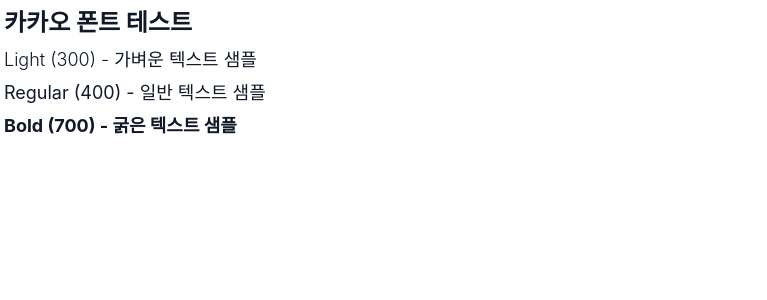
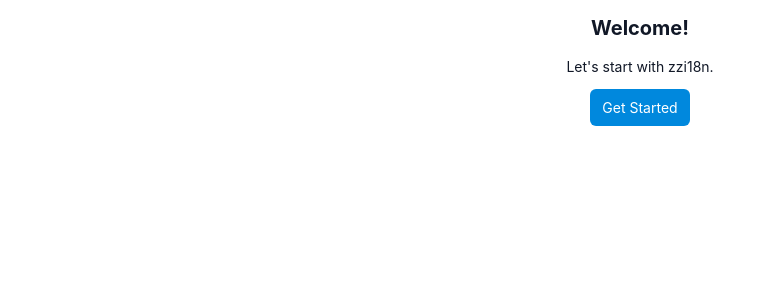
Before and after one commit to zzinLee/zzi18n, a React app: page / in a window 1280 px wide. Shown: the top 300 px of the page, without its empty margins (0-767 px from the left). Built offline with nearby package versions, Linux system fonts and the light colour scheme; a web font is replaced by a local one.

Commit message:
✨ Router 추가

```diff
--- a/src/app/App.tsx
+++ b/src/app/App.tsx
@@ -1,15 +1,15 @@
+import { MemoryRouter, Routes, Route } from "react-router-dom";
+import { HomePage } from "@/app/pages/HomePage";
+import { SettingsPage } from "@/app/pages/SettingsPage";
+import { ROUTES } from "@/app/router/routes";
+
 export const App = () => {
   return (
-    <div className="p-4">
-      <h1 className="text-2xl font-kakao font-bold mb-4">카카오 폰트 테스트</h1>
-
-      <div className="space-y-4">
-        <p className="font-light text-lg">Light (300) - 가벼운 텍스트 샘플</p>
-
-        <p className="font-normal text-lg">Regular (400) - 일반 텍스트 샘플</p>
-
-        <p className="font-bold text-lg">Bold (700) - 굵은 텍스트 샘플</p>
-      </div>
-    </div>
+    <MemoryRouter initialEntries={[ROUTES.HOME]} initialIndex={0}>
+      <Routes>
+        <Route path={ROUTES.HOME} element={<HomePage />} />
+        <Route path={ROUTES.SETTINGS} element={<SettingsPage />} />
+      </Routes>
+    </MemoryRouter>
   );
 };
--- /dev/null
+++ b/src/app/pages/HomePage.tsx
@@ -0,0 +1,25 @@
+import { Button } from "@/shared/ui/components/Button";
+import { useSafeNavigate } from "@/app/router/hooks";
+import { ROUTES } from "@/app/router/routes";
+
+export const HomePage = () => {
+  const { navigateTo } = useSafeNavigate();
+
+  return (
+    <div className="flex flex-col items-center justify-center h-full">
+      <div className="p-12 space-y-12">
+        <h1 className="text-xl font-bold text-center">Welcome!</h1>
+        <p className="text-center">Let's start with zzi18n.</p>
+        <div className="flex justify-center">
+          <Button
+            variant="primary"
+            label="Get Started"
+            onClick={() => {
+              navigateTo(ROUTES.SETTINGS);
+            }}
+          />
+        </div>
+      </div>
+    </div>
+  );
+};
--- /dev/null
+++ b/src/app/pages/SettingsPage.tsx
@@ -0,0 +1,17 @@
+import { Button } from "@/shared/ui/components/Button";
+import { Header } from "@/app/components/Header";
+import { useRoute, useSafeNavigate } from "@/app/router/hooks";
+
+export const SettingsPage = () => {
+  const { goBack, goBackHome } = useSafeNavigate();
+
+  return (
+    <>
+      <Header />
+      <div className="p-12 space-y-12">
+        <div></div>
+        <div></div>
+      </div>
+    </>
+  );
+};
--- /dev/null
+++ b/src/app/router/hooks.ts
@@ -0,0 +1,53 @@
+import { useNavigate, useLocation } from "react-router-dom";
+import { ROUTES, ROUTE_NAMES, type RoutePath, type RouteName } from "./routes";
+
+export const useSafeNavigate = () => {
+  const navigate = useNavigate();
+
+  return {
+    // 특정 경로로 이동
+    navigateTo: (path: RoutePath) => {
+      navigate(path);
+    },
+
+    // 뒤로가기 기능들
+    goBack: () => {
+      navigate(-1);
+    },
+
+    goBackTo: (path: RoutePath) => {
+      navigate(path);
+    },
+
+    goBackHome: () => {
+      navigate(ROUTES.HOME);
+    },
+  };
+};
+
+export const useRoute = () => {
+  const location = useLocation();
+
+  const getCurrentRoute = (): RoutePath => {
+    return location.pathname as RoutePath;
+  };
+
+  const getCurrentRouteName = (): RouteName => {
+    return ROUTE_NAMES[location.pathname as RoutePath];
+  };
+
+  const isCurrentRoute = (path: RoutePath): boolean => {
+    return location.pathname === path;
+  };
+
+  return {
+    currentPath: getCurrentRoute(),
+    currentPathName: getCurrentRouteName(),
+    isCurrentRoute,
+  };
+};
+
+export const routeHelpers = {
+  goHome: () => ROUTES.HOME,
+  goSettings: () => ROUTES.SETTINGS,
+};
--- /dev/null
+++ b/src/app/router/index.ts
@@ -0,0 +1,2 @@
+export { ROUTES, type RouteKey, type RoutePath } from "./routes";
+export { useSafeNavigate, useRoute } from "./hooks";
--- /dev/null
+++ b/src/app/router/routes.ts
@@ -0,0 +1,13 @@
+export const ROUTES = {
+  HOME: "/",
+  SETTINGS: "/settings",
+} as const;
+
+export const ROUTE_NAMES = {
+  "/": "Home",
+  "/settings": "Settings",
+} as const;
+
+export type RouteKey = keyof typeof ROUTES;
+export type RoutePath = (typeof ROUTES)[RouteKey];
+export type RouteName = (typeof ROUTE_NAMES)[RoutePath];
```
